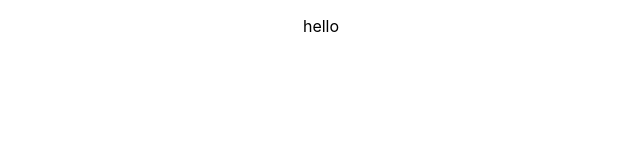
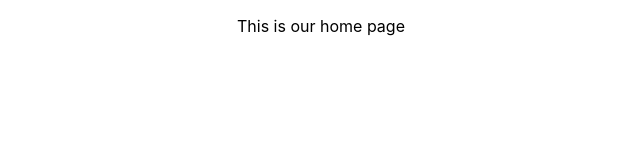
Before and after one commit to Dakota-Vikdal/our-macro-calculator, a React (Create React App) app: page / in a window 1280 px wide. Shown: the top 160 px of the page, without its empty margins (319-959 px from the left). Built offline with nearby package versions, Linux system fonts and the light colour scheme.

Commit message:
home page

```diff
--- a/src/App.js
+++ b/src/App.js
@@ -1,9 +1,10 @@
 import './App.css';
+import Home from './components/Home'
 
 function App() {
   return (
     <div className="App">
-      <p>hello</p>
+      <Home />
     </div>
   );
 }
--- /dev/null
+++ b/src/components/Home.js
@@ -0,0 +1,11 @@
+
+
+function Home() {
+    return (
+        <div>
+            <p>This is our home page</p>
+        </div>
+    )
+}
+
+export default Home
```
